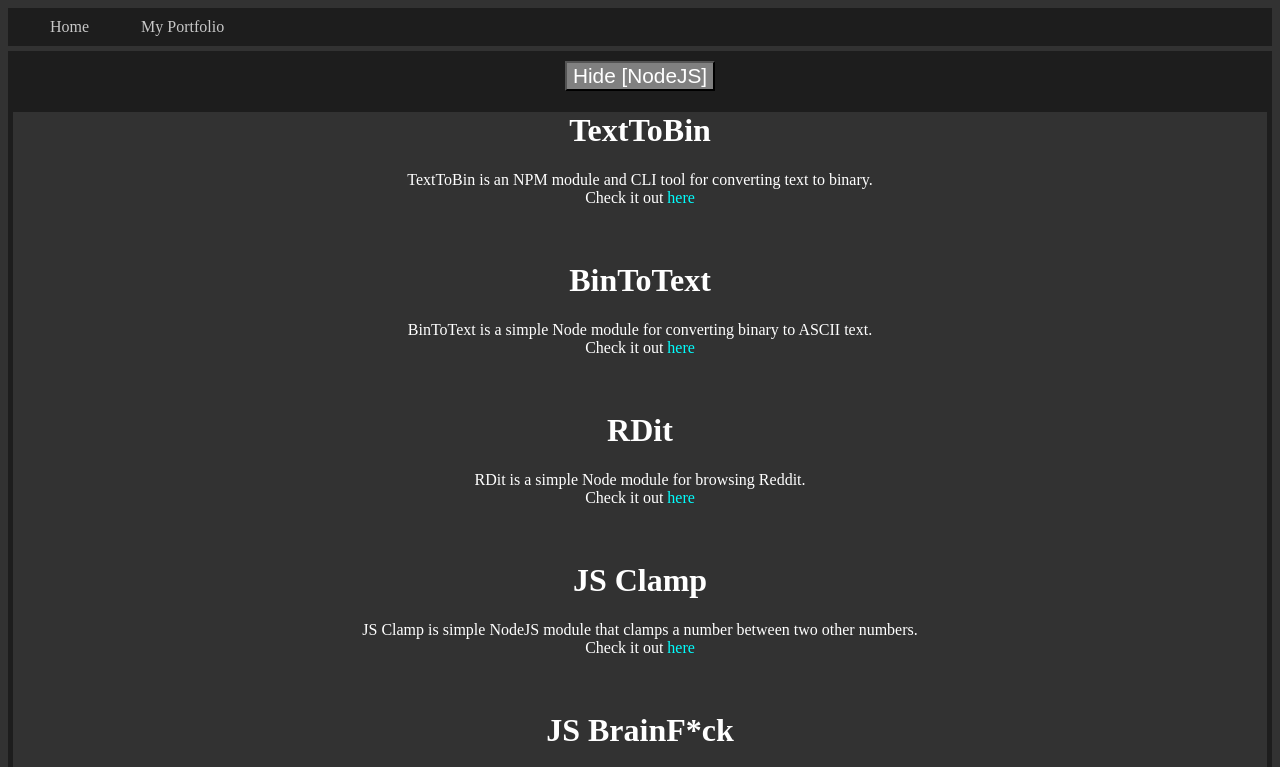
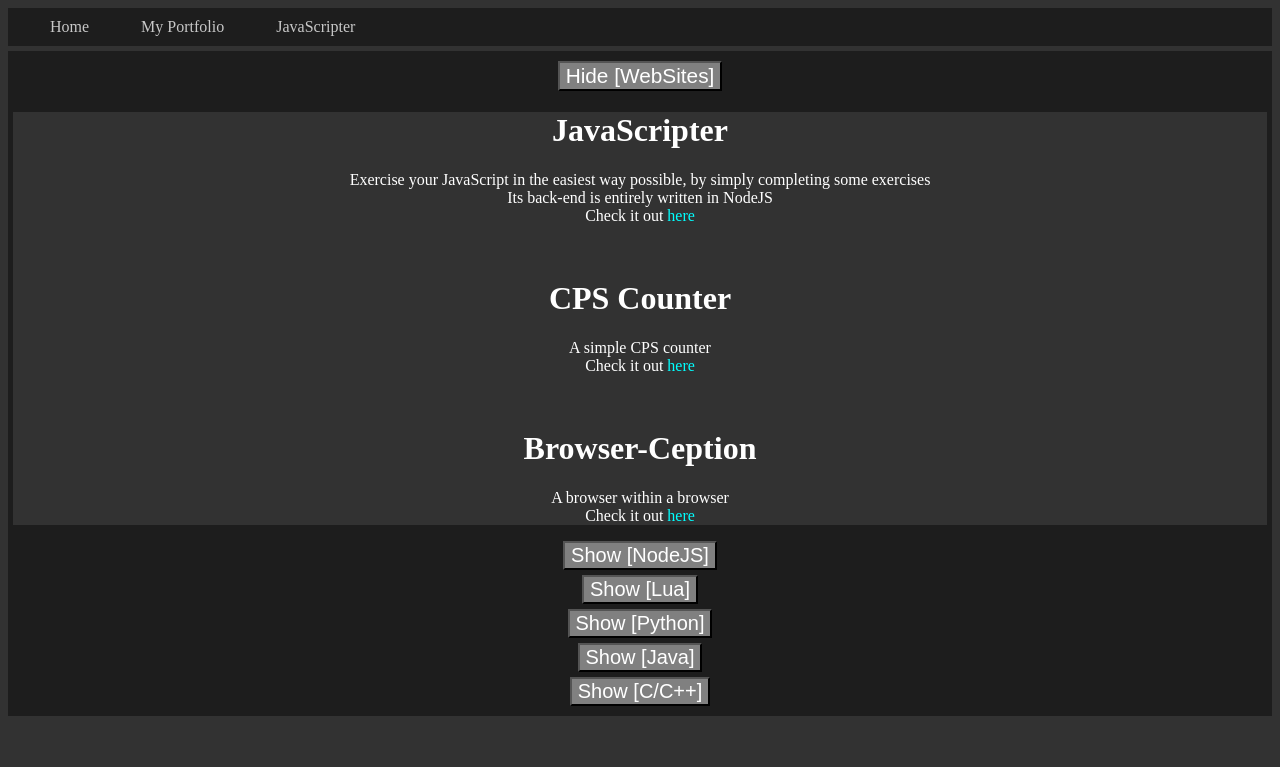
Before and after one commit to Erdi-GitHub/erdi-github.github.io, a plain HTML site: page pages/portfolio/portfolio.html in a window 1280 px wide. Both pictures are taken after a click on the button 639 px from the left and 75 px from the top of the page. Shown: the top 767 px of the page. Drawn offline with Linux system fonts and the light colour scheme.

Commit message:
WebSite projects added

```diff
--- a/navigation-bar.js
+++ b/navigation-bar.js
@@ -6,6 +6,7 @@
 
     for([pageName, href] of Object.entries(pages)) {
         const element = document.createElement("a");
+
         element.href = href;
         element.innerText = pageName;
 
--- a/pages.js
+++ b/pages.js
@@ -1,4 +1,5 @@
 export const pages = {
     "Home": "/",
-    "My Portfolio": "/pages/portfolio/portfolio.html"
+    "My Portfolio": "/pages/portfolio/portfolio.html",
+    "JavaScripter": "https://javascripter.glitch.me"
 };
--- a/pages/portfolio/portfolio.html
+++ b/pages/portfolio/portfolio.html
@@ -7,6 +7,35 @@
 </head>
 <body>
     <span class="background center-text">
+        <spoiler class="hidden">
+            <button class="spoil" name="WebSites"></button>
+            <content>
+                <span id="javascripter">
+                    <h1>JavaScripter</h1>
+                    <p>
+                        Exercise your JavaScript in the easiest way possible, by simply completing some exercises<br>
+                        Its back-end is entirely written in NodeJS<br>
+                        Check it out <a href="https://javascripter.glitch.me">here</a>
+                    </p>
+                </span>
+                <br>
+                <span>
+                    <h1>CPS Counter</h1>
+                    <p>
+                        A simple CPS counter<br>
+                        Check it out <a href="https://cps-count.glitch.me/">here</a>
+                    </p>
+                </span>
+                <br>
+                <span>
+                    <h1>Browser-Ception</h1>
+                    <p>
+                        A browser within a browser<br>
+                        Check it out <a href="https://browser-ception.glitch.me/">here</a>
+                    </p>
+                </span>
+            </content>
+        </spoiler>
         <spoiler class="hidden">
             <button class="spoil" name="NodeJS"></button>
             <content>
```
